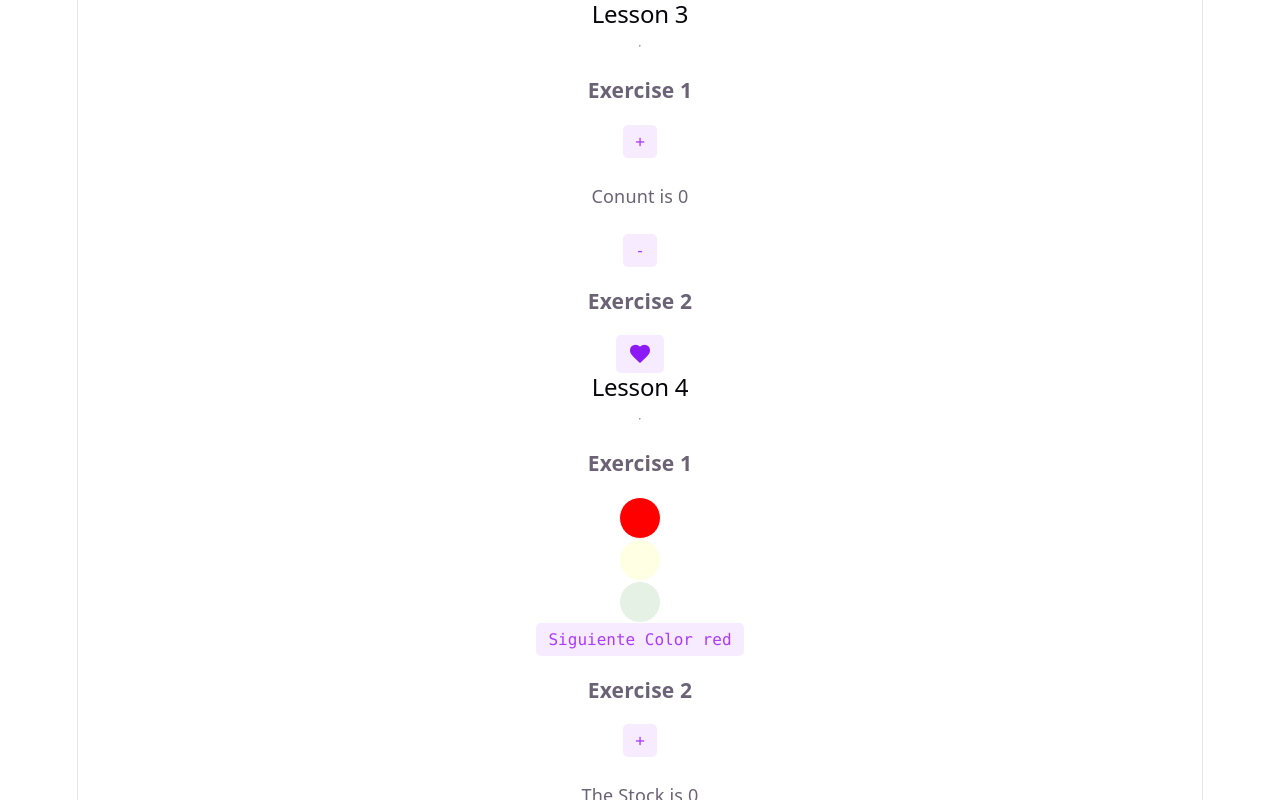
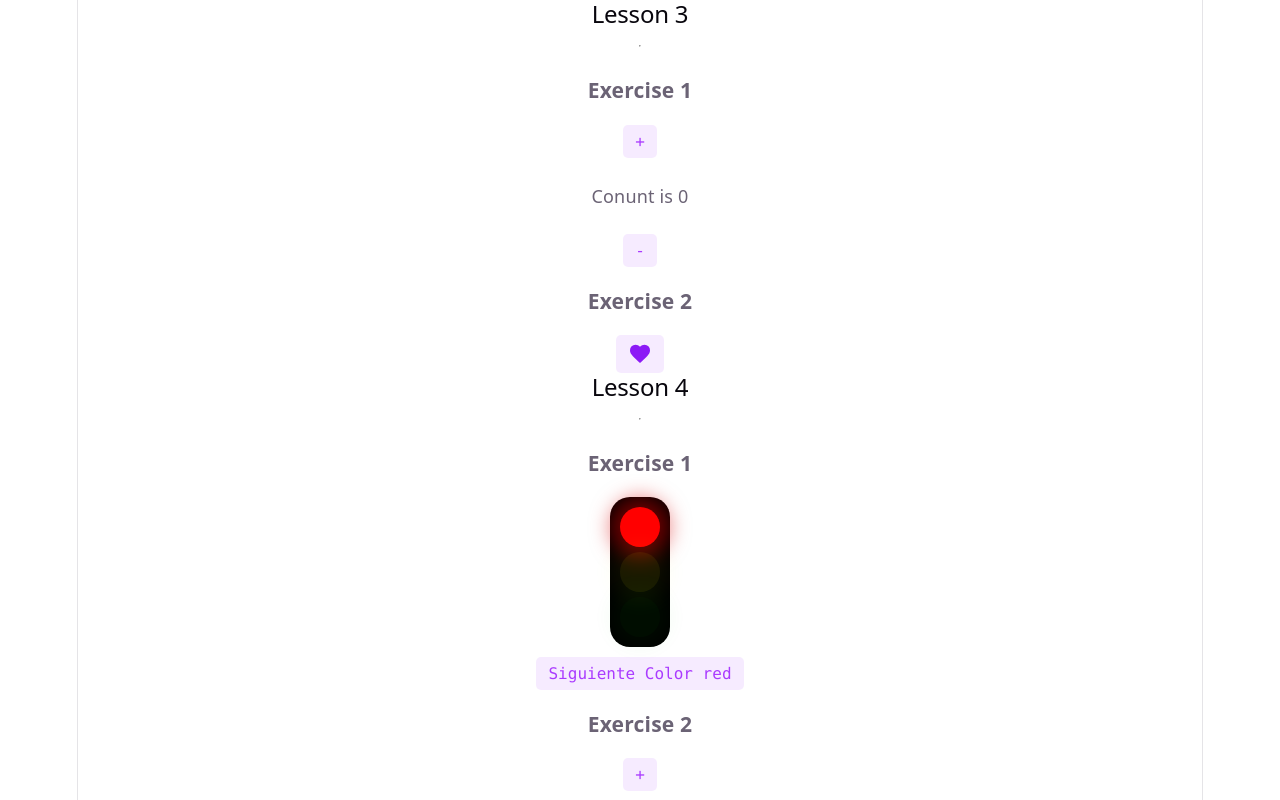
Before and after one commit to jeremiassosa/react-bootcamp-Sosa, a React (Vite) app in the folder react-bootcamp-Sosa/: page / in a window 1280 px wide. Shown: the top 800 px of the page. Built offline with nearby package versions, Linux system fonts and the light colour scheme.

Commit message:
add new funtions in style, in the exercise 1 lesson 4

```diff
--- a/react-bootcamp-Sosa/src/lesson4/exercise1-TrafficLight.tsx
+++ b/react-bootcamp-Sosa/src/lesson4/exercise1-TrafficLight.tsx
@@ -22,11 +22,19 @@ function TrafficLight() {
         width: '100%'
     }}>
       <div style={{
+        background: "black",
+        padding: '10px',
+        borderRadius: '20px',
+        marginBottom: '10px'
+      }}>
+
+
+      <div style={{
         width: '40px',
         height: '40px',
         borderRadius: '100%',
         background: 'red',
-        border: '1px solid white',
+        WebkitBoxShadow: '0px 0px 20px 10px rgba(216, 0, 0, 0.5)',
         opacity: currentColor === 'red' ? '1' : '0.1',
         transition: 'opacity 1s ease'
       }} id='trafficLightRed'></div>
@@ -36,9 +44,10 @@ function TrafficLight() {
         height: '40px',
         borderRadius: '100%',
         background: 'yellow',
-        border: '1px solid white',
+        WebkitBoxShadow: '0px 0px 20px 10px rgba(238, 255, 0, 0.5)',
         opacity: currentColor === 'yellow' ? '1' : '0.1',
-        transition: 'opacity 1s ease'
+        transition: 'opacity 1s ease',
+        margin: '5px 0 5px 0'
       }} id='trafficLighYellow'></div>
 
       <div style={{
@@ -46,10 +55,11 @@ function TrafficLight() {
         height: '40px',
         borderRadius: '100%',
         background: 'green',
-        border: '1px solid white',
+        WebkitBoxShadow: '0px 0px 20px 10px rgba(3, 194, 0, 0.5)',
         opacity: currentColor === 'green' ? '1' : '0.1',
         transition: 'opacity 1s ease'
       }} id='trafficLightGreen'></div>
+    </div>
       <button
         type="button"
         className="counter"
@@ -58,6 +68,7 @@ function TrafficLight() {
         Siguiente Color {trafficLightOrder[trafficLight]}
       </button>
     </div>
+
   )
 }
 
```
